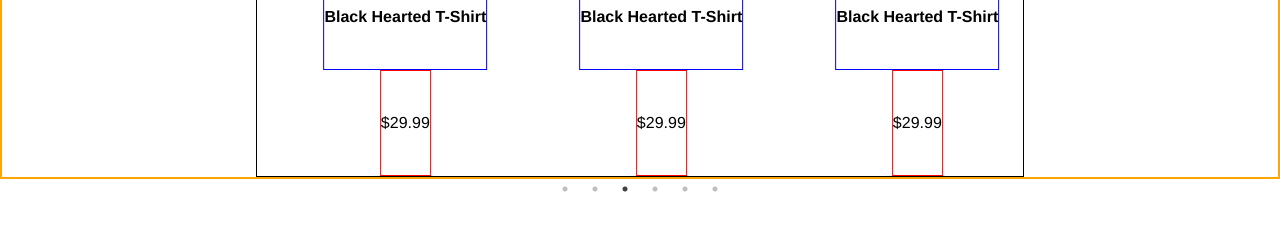
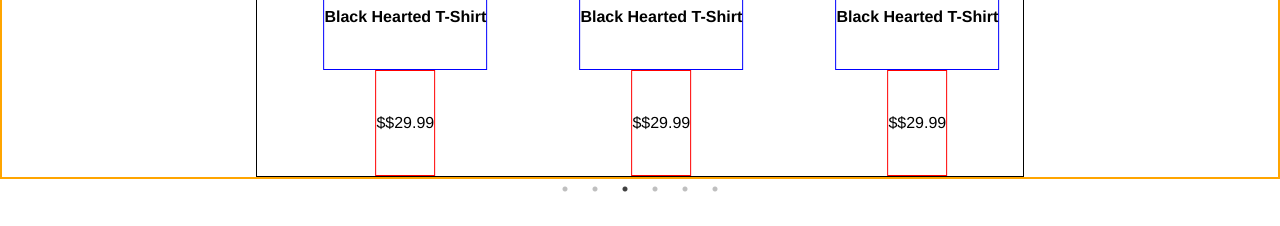
Before and after one commit to cbd23/shopping-cart, a React (Vite) app: page / in a window 1280 px wide. Shown: the part 557-783 px from the top of the page. Built offline with nearby package versions, Linux system fonts and the light colour scheme; no server answers.

Commit message:
Change type for price from string to number.

```diff
--- a/src/utilities/ProductSlide/ProductSlide.jsx
+++ b/src/utilities/ProductSlide/ProductSlide.jsx
@@ -11,7 +11,7 @@ function ProductSlide({ img, title, price, link }) {
                 <div className={styles.productContainer}>
                     <img className={styles.sliderProdImage} src={img} width='70%' alt={title} />
                     <div className={styles.sliderProdTitle}>{title}</div>
-                    <div className={styles.sliderProdPrice}>{price}</div>
+                    <div className={styles.sliderProdPrice}>{'$' + price}</div>
                 </div>
             </div>
         </Link>
@@ -21,7 +21,7 @@ function ProductSlide({ img, title, price, link }) {
 ProductSlide.propTypes = {
     img: PropTypes.string.isRequired,
     title: PropTypes.string.isRequired,
-    price: PropTypes.string.isRequired,
+    price: PropTypes.number.isRequired,
     link: PropTypes.string.isRequired
 }
 
```
